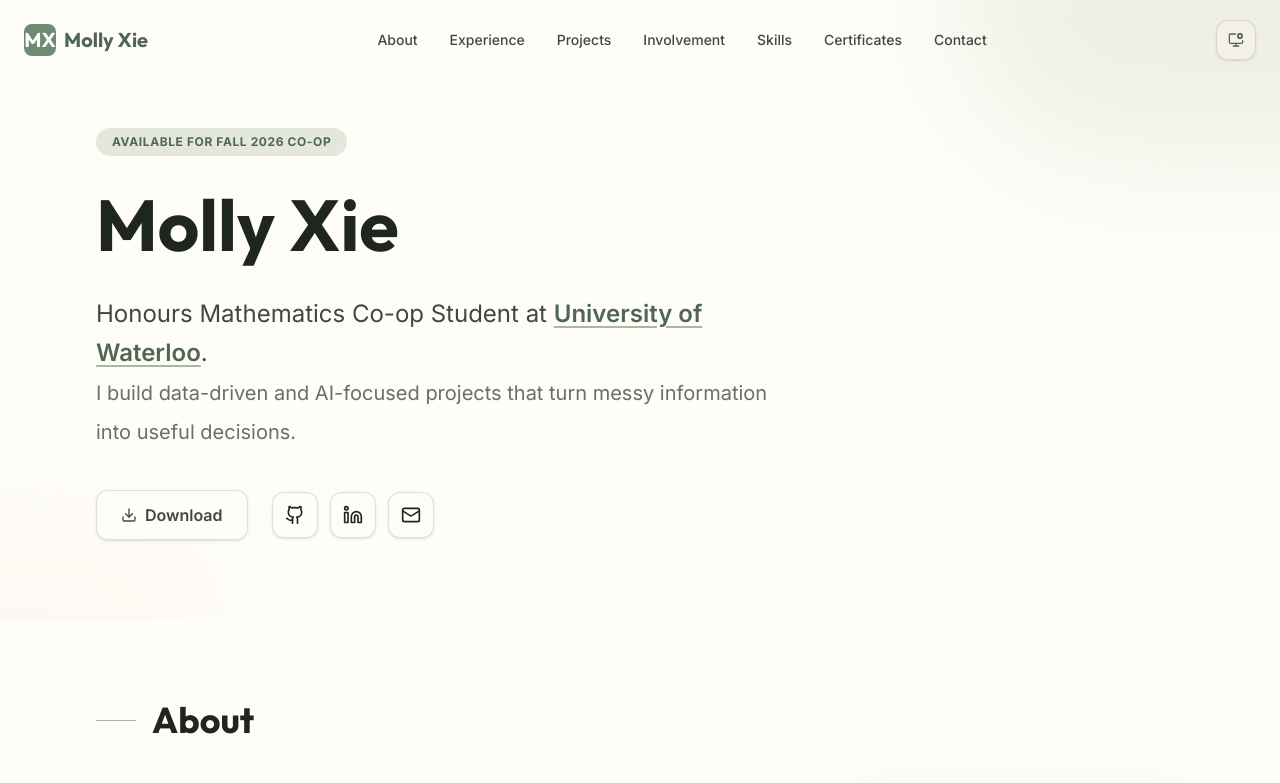
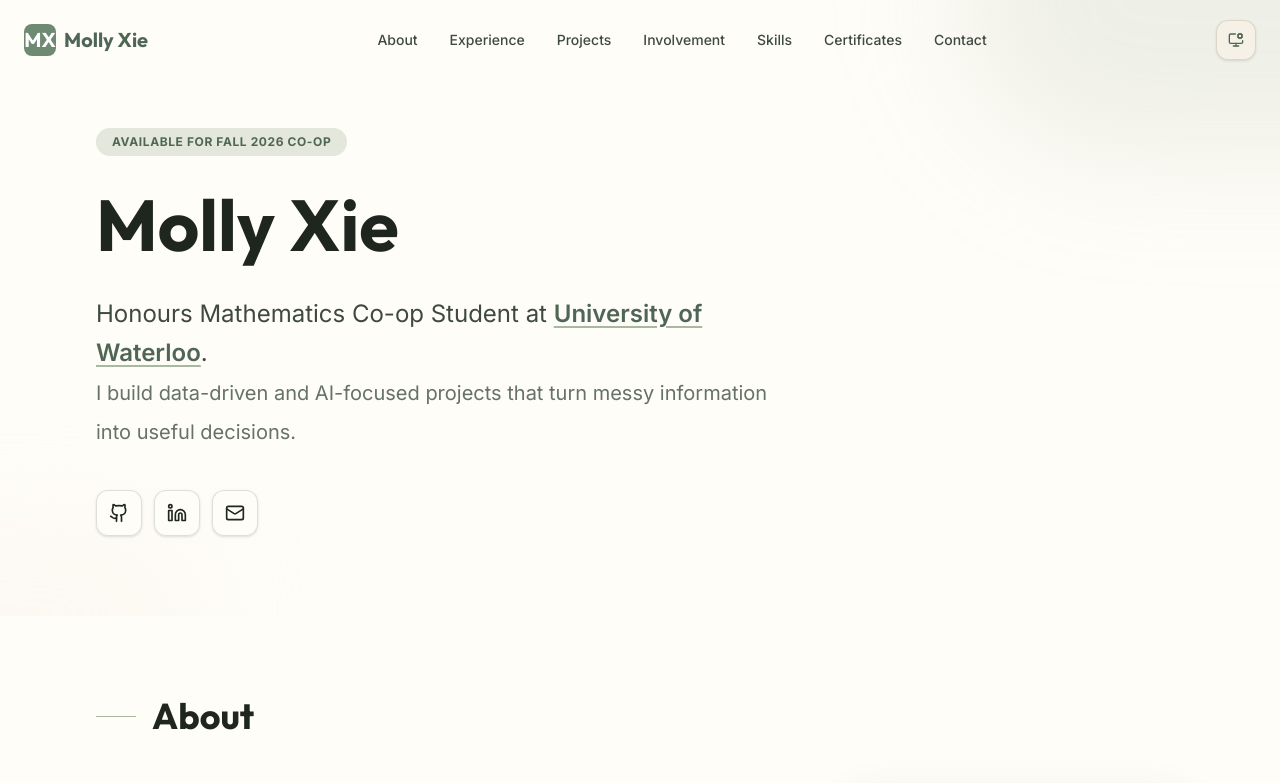
Before and after one commit to molly-xie-uw/website, a React (Vite) app: page / in a window 1280 px wide. Shown: the top 783 px of the page. Built offline with nearby package versions, Linux system fonts and the light colour scheme.

Commit message:
Remove resume download button

```diff
--- a/src/App.tsx
+++ b/src/App.tsx
@@ -8,7 +8,6 @@ import {
   Github,
   Linkedin,
   Mail,
-  Download,
   ExternalLink,
   ChevronRight,
   MapPin,
@@ -343,15 +342,8 @@ export default function App() {
             </h2>
 
             <div className="flex flex-wrap gap-4 mt-10">
-              <a
-                href="/resume.pdf"
-                download
-                className="inline-flex items-center gap-2 bg-white hover:bg-slate-50 text-slate-700 border border-slate-200 px-6 py-3 rounded-xl font-semibold transition-all shadow-sm"
-              >
-                <Download className="w-4 h-4" /> Download
-              </a>
 
-              <div className="flex items-center gap-3 ml-2">
+              <div className="flex items-center gap-3">
                 <a href="https://github.com/molly-xie-uw" target="_blank" className="p-3 bg-white border border-slate-100 rounded-xl hover:border-matcha-300 hover:text-matcha-600 transition-all shadow-sm">
                   <Github className="w-5 h-5" />
                 </a>
```
